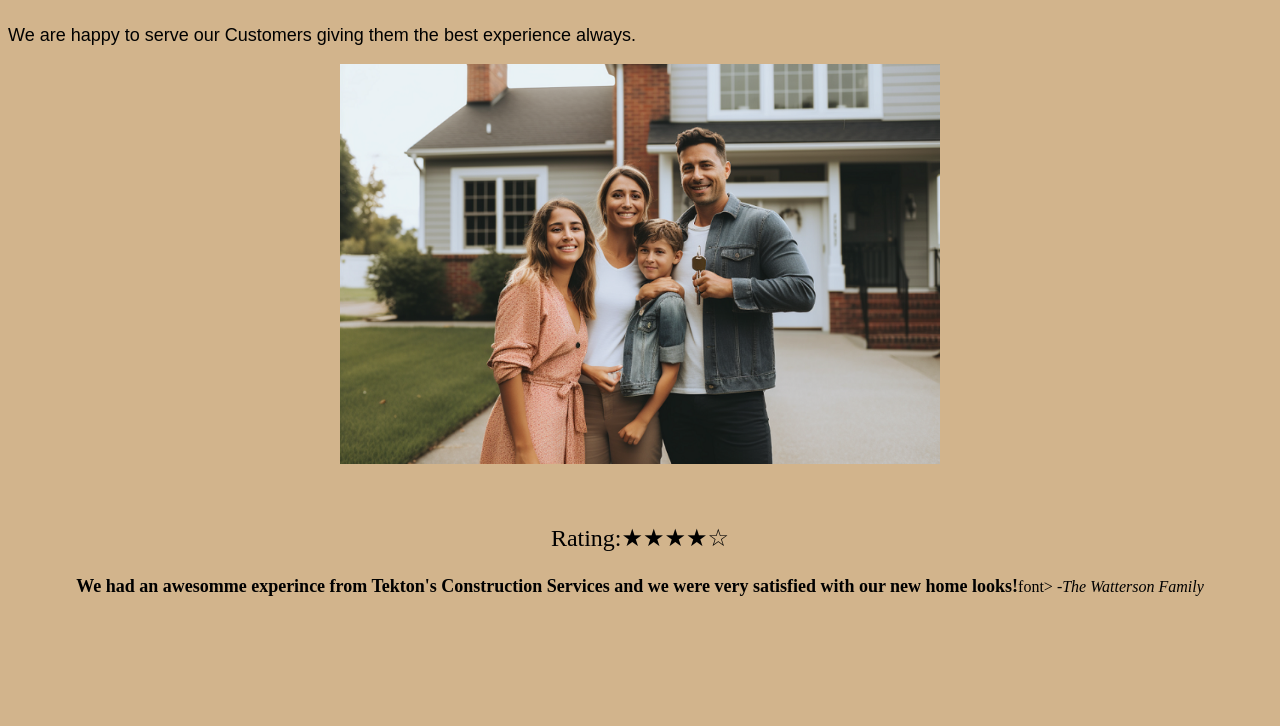
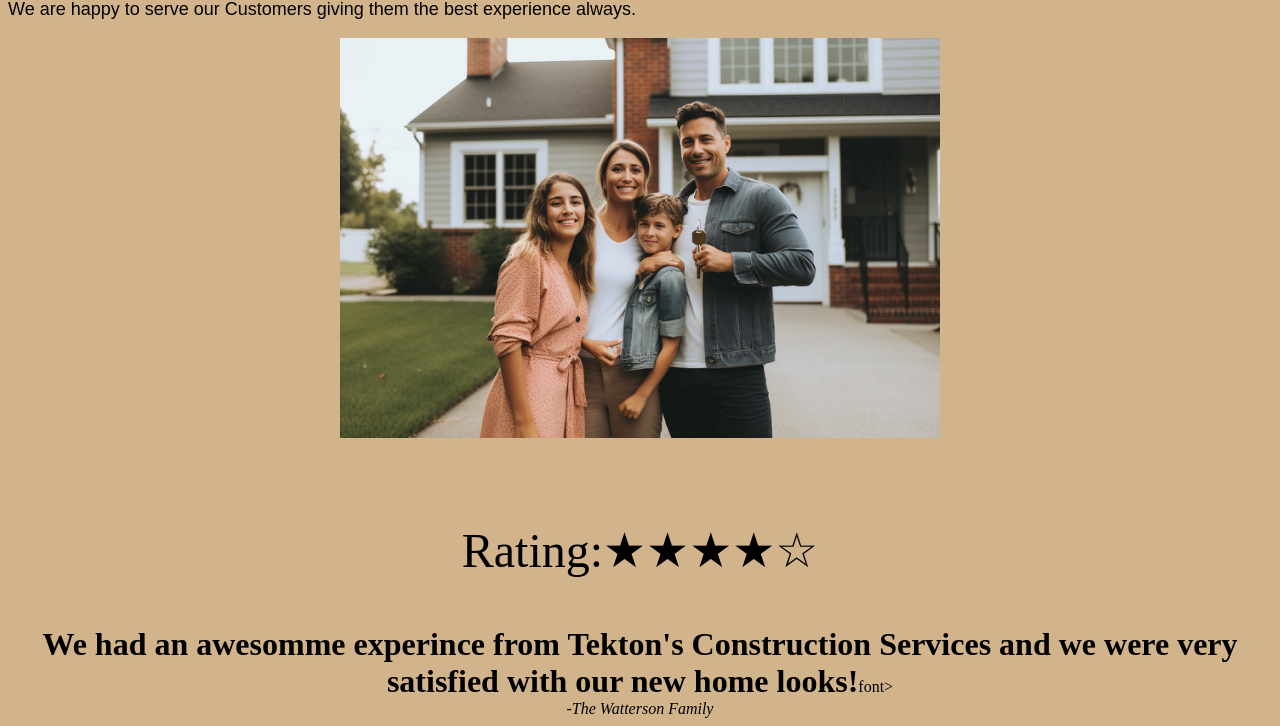
Before and after one commit to TejasivasaiAlluri/TejasivasaiAlluri.github.io, a plain HTML site: page index.html in a window 1280 px wide. Shown: the part 229-955 px from the top of the page. Before the commit the page ends 834 px from the top, so only its background shows below. Drawn offline with Linux system fonts and the light colour scheme.

Commit message:
index.html

```diff
--- a/index.html
+++ b/index.html
@@ -7,17 +7,16 @@
 <body bgcolor = "#D2B48C">
 <center><h1>><b>Tekton Construction Customer Testimonials</b></h1></center>
 <hr>
-<br>
 <font color = "#8B0000" size = 6><p style = "font-family:Arial;"> A page for Customer Testimonials</p></font>
-<font color = "#000000" size = 4><p style = "font-family:Arial;"> We are happy to serve our Customers giving them the best experience always.</p></font>
+<font color = "#000000" size = 4.5><p style = "font-family:Arial;"> We are happy to serve our Customers giving them the best experience always.</p></font>
 <center><img src = "Tektonimage_happy.png" width = 600 height = 400> </center>
 <br>
 <br>
 <center>
-<font size = 5 ><p>Rating:★★★★☆</p></font>
-<font size = 4> <b>We had an awesomme experince from Tekton's Construction Services and we were very satisfied with our new home looks!</b></font>font>
-<i>-The Watterson Family</i>
+<font size = 8 ><p>Rating:★★★★☆</p></font>
+<font size = 6> <b>We had an awesomme experince from Tekton's Construction Services and we were very satisfied with our new home looks!</b></font>font>
 </center>
+<center><i>-The Watterson Family</i></center>
 
 
 </body>
```
